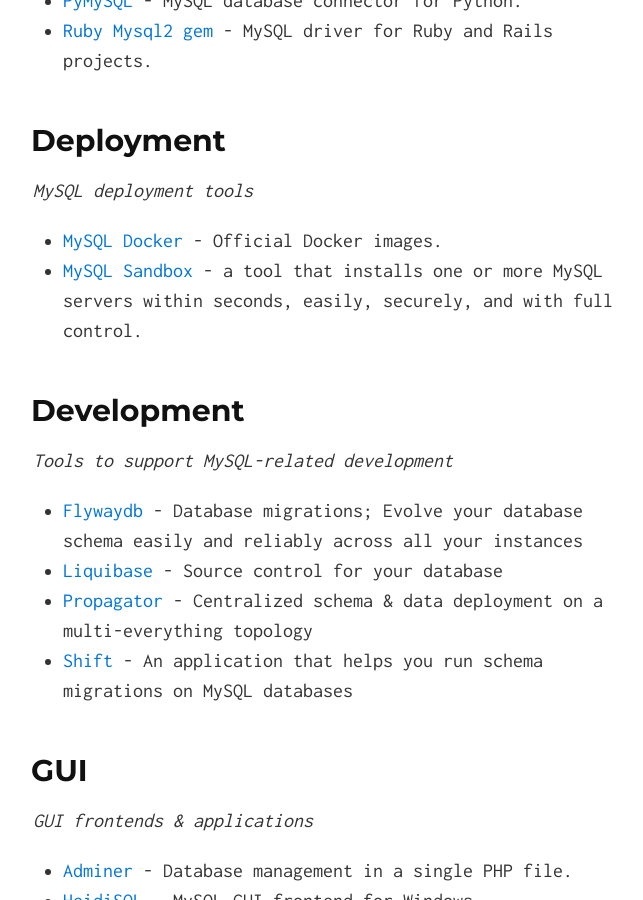
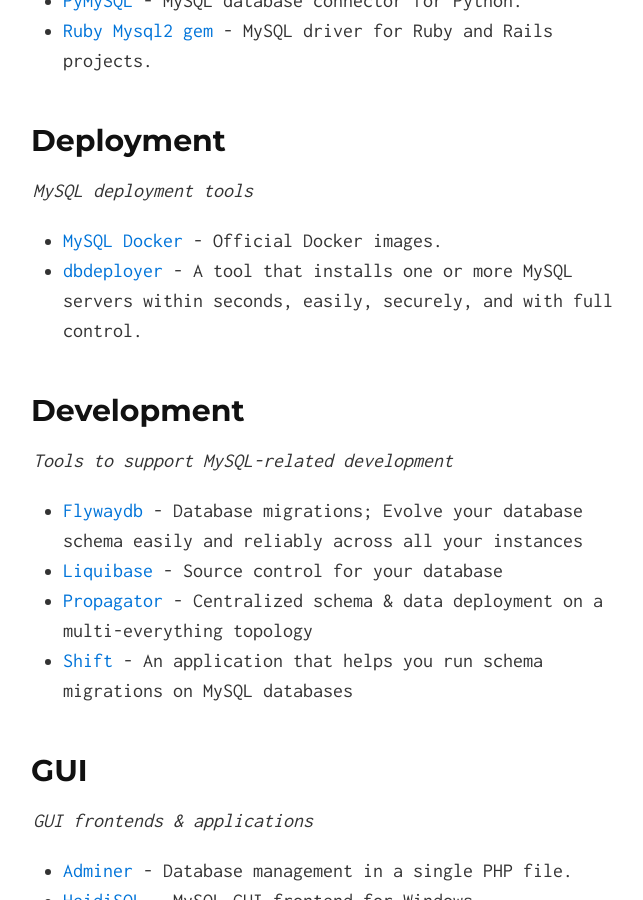
Before and after one commit to shlomi-noach/awesome-mysql, a Jekyll site: the page built from index.md, in a window 1280 px wide and 900 px high, scrolled down 3654 px. Shown: the whole window, without its empty margins (307-950 px from the left). Built offline with Jekyll 4.4.1, drawn with Linux system fonts in a browser that asks for light colours.

Commit message:
Replaced MySQL-Sandbox with dbdeployer

```diff
--- a/index.md
+++ b/index.md
@@ -95,7 +95,7 @@
 *MySQL deployment tools*
 
 - [MySQL Docker](https://hub.docker.com/_/mysql/) - Official Docker images.
-- [MySQL Sandbox](http://mysqlsandbox.net/) - a tool that installs one or more MySQL servers within seconds, easily, securely, and with full control.
+- [dbdeployer](https://www.dbdeployer.com) - A tool that installs one or more MySQL servers within seconds, easily, securely, and with full control.
 
 
 ## Development
```
